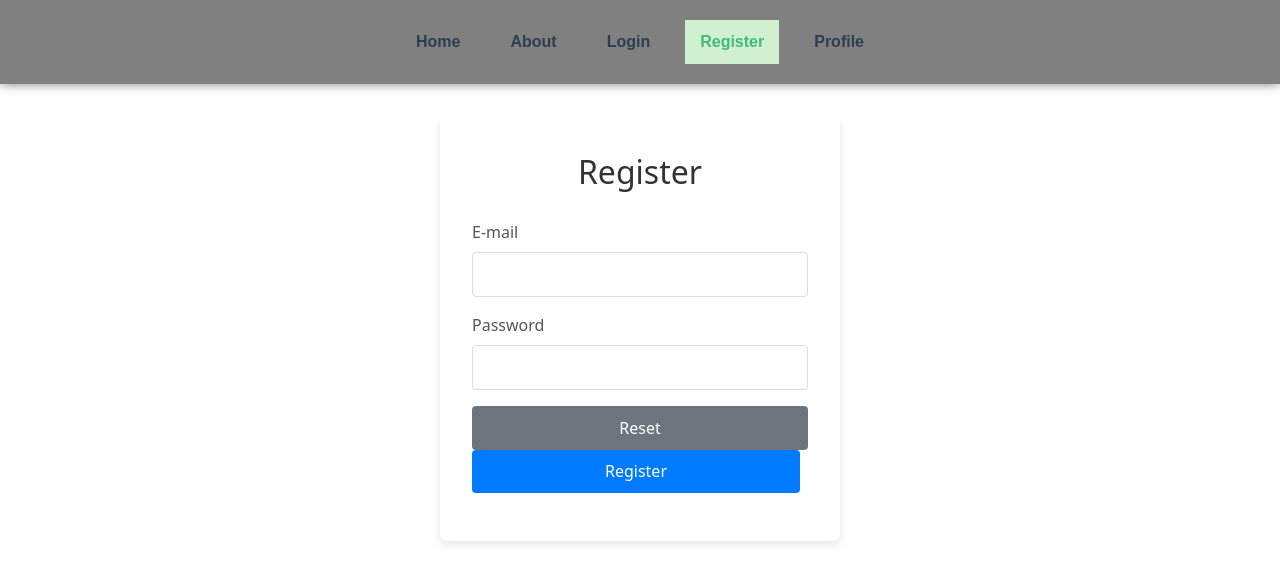
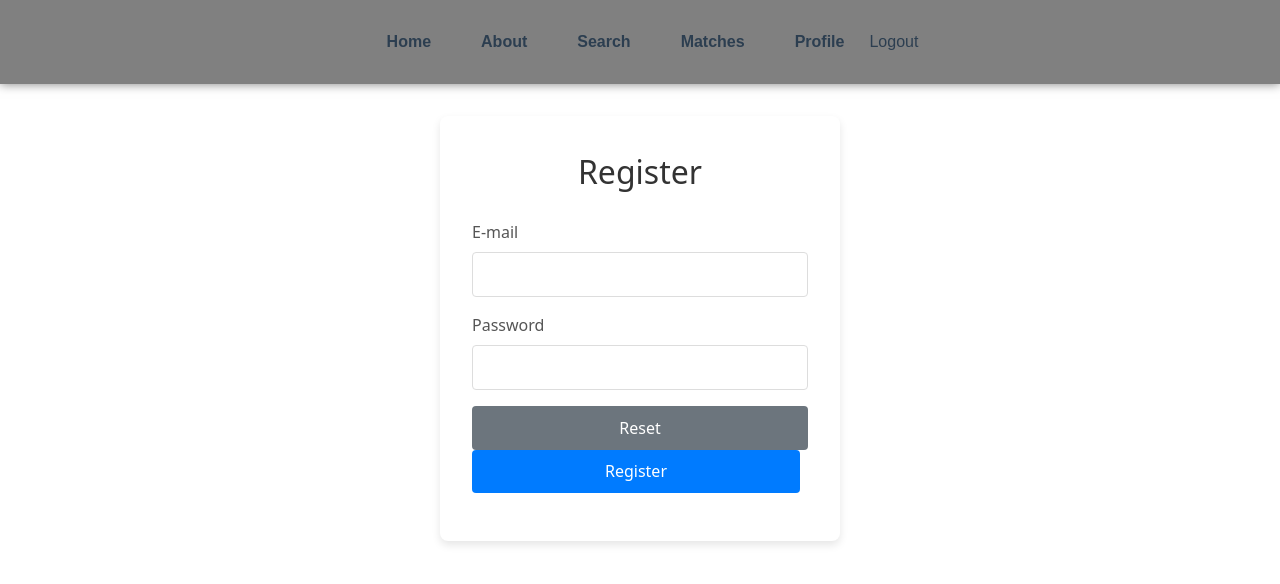
Before and after one commit to frediej/gymbrofinder, a Vue app: page /register in a window 1280 px wide. Shown: the top 584 px of the page. Built offline with nearby package versions, Linux system fonts and the light colour scheme; no server answers; sample sign-in values are in the browser's storage.

Commit message:
Changed navbar to display things only if user is logged in. Updated registration to properly create the user documents in the intended way. Currently having an issue of being forwarded to /profile that i'm working on.

```diff
--- a/src/App.vue
+++ b/src/App.vue
@@ -1,14 +1,22 @@
 <script setup lang="ts">
 import { RouterLink, RouterView } from "vue-router";
-import {ref, onMounted} from "vue";
+import { ref, onMounted } from 'vue';
 import { auth } from "@/js/firebase";
+import type { User } from "firebase/auth"; // Import the User type definition
 
-const user = ref(null)
+const user = ref<User | null>(null); // Define user as a ref that can hold a User object or null
 
 onMounted(() => {
-  // user.value = auth.currentUser  Adding authentication here to change things such as logout and hide things when not logged in
-})
+  auth.onAuthStateChanged((u) => {
+    user.value = u; // Correctly assign the user object or null to user.value
+  });
+});
+
+const logout = () => {
+  auth.signOut();
+};
 </script>
+
 
 <template>
   <div id="layout">
@@ -17,9 +25,12 @@ onMounted(() => {
         <nav>
           <RouterLink to="/">Home</RouterLink>
           <RouterLink to="/about">About</RouterLink>
-          <RouterLink to="/login">Login</RouterLink>
-          <RouterLink to="/register">Register</RouterLink>
-          <RouterLink to="/profile">Profile</RouterLink>
+          <RouterLink to="/search" v-if="user">Search</RouterLink>
+          <RouterLink to="/matches" v-if="user">Matches</RouterLink>
+          <RouterLink to="/profile" v-if="user">Profile</RouterLink>
+          <RouterLink to="/login" v-if="!user">Login</RouterLink>
+          <button v-if="user" @click="logout">Logout</button>
+          <RouterLink to="/register" v-if="!user">Register</RouterLink>
         </nav>
       </div>
     </header>
@@ -27,6 +38,7 @@ onMounted(() => {
 
   <RouterView />
 </template>
+
 
 <style scoped>
 #layout {
--- a/src/router/index.ts
+++ b/src/router/index.ts
@@ -31,6 +31,18 @@ const router = createRouter({
             component: () => import('../views/ProfileView.vue'),
             meta: {requiresAuth: true}
         },
+        {
+            path: '/search',
+            name: 'search',
+            component: () => import('../views/SearchView.vue'),
+            meta: {requiresAuth: true}
+        },
+        {
+            path: '/matches',
+            name: 'matches',
+            component: () => import('../views/MatchesView.vue'),
+            meta: {requiresAuth: true}
+        },
     ]
 })
 
--- a/src/views/RegisterView.vue
+++ b/src/views/RegisterView.vue
@@ -1,8 +1,10 @@
 <script setup lang="ts">
-import { ref, reactive } from 'vue'
+import {reactive } from 'vue'
 import { auth } from '@/js/firebase'
 import { createUserWithEmailAndPassword } from 'firebase/auth'
+import {db} from '@/js/firebase'
 import router from '@/router/index.js'
+import { doc, setDoc, collection } from "firebase/firestore";
 
 const formData = reactive({
   email: '',
@@ -36,8 +38,28 @@ async function submitForm() {
   formData.isLoading = true;
   try {
     const userCredential = await createUserWithEmailAndPassword(auth, formData.email, formData.password);
-    console.log(userCredential);
-    router.push('/');
+    const userRef = doc(db, 'users', userCredential.user.uid);
+    await setDoc(userRef, {
+      email: formData.email,
+      location: '',
+      gender: '',
+      age: '',
+      daysPerWeek: '',
+      benchWeight: '',
+      deadliftWeight: '',
+      squatWeight: '',
+      workoutDuration: '',
+      goals: ''
+    });
+
+    const matchesRef = doc(collection(userRef, 'matches'), 'placeholder');
+    await setDoc(matchesRef, { initialized: true });
+    const rejectsRef = doc(collection(userRef, 'rejects'), 'placeholder');
+    await setDoc(rejectsRef, { initialized: true });
+
+
+    await router.push('/profile');
+    alert("You have successfully registered! Please fill out your profile to begin matching with others!")
   } catch (error: any) {
     formData.errorMessage = error.message ?? 'An unexpected error occurred.';
   } finally {
```
Also changed, not shown: src/views/MatchesView.vue (added), src/views/SearchView.vue (added).
